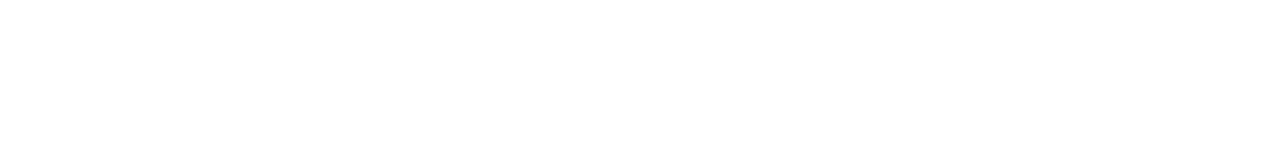
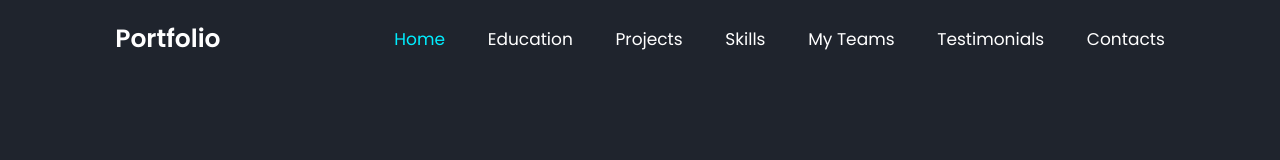
Before and after one commit to captainsifat/Portfolio-of-Sifat, a plain HTML site: page index.html in a window 1280 px wide. Drawn offline with Linux system fonts and the light colour scheme.

Commit message:
Nav-Bar added and Style added

```diff
--- a/index.html
+++ b/index.html
@@ -9,16 +9,16 @@
 </head>
 <body>
     <header class="header">
-        <a href="" class="logo"></a>
+        <a href="#" class="logo">Portfolio</a>
 
         <nav class="navbar">
-            <a href="#home"></a>
-            <a href="#education"></a>
-            <a href="#projects"></a>
-            <a href="#skills"></a>
-            <a href="#myteams"></a>
-            <a href="#testimonials"></a>
-            <a href="#contacts"></a>
+            <a href="#home" class="active">Home</a>
+            <a href="#education">Education</a>
+            <a href="#projects">Projects</a>
+            <a href="#skills">Skills</a>
+            <a href="#myteams">My Teams</a>
+            <a href="#testimonials">Testimonials</a>
+            <a href="#contacts">Contacts</a>
         </nav>
     </header>
 
--- a/style.css
+++ b/style.css
@@ -18,3 +18,44 @@
     --text-color:#fff;
     --main-color:#0ef;
 }
+html{
+    font-size: 62.5%;
+    overflow-x:hidden;
+}
+body{
+    background: var(--bg-color);
+    color: var(--text-color);
+}
+
+.header{
+    position: fixed;
+    top:0;
+    left:0;
+    width: 100%;
+    padding: 2rem 9%;
+    background: var(--bg-color);
+    display: flex;
+    justify-content: space-between;
+    align-items: center;
+    z-index: 100;
+}
+.logo{
+    font-size: 2.5rem;
+    color: var(--text-color);
+    font-weight:600;
+    cursor:default;
+}
+.navbar a {
+    font-size: 1.7rem;
+    color: var(--text-color);
+    margin-left: 4rem;
+    transition: .3s;
+
+}
+.navbar a:hover {
+    color: var(--main-color);
+}
+
+.navbar a.active {
+    color: var(--main-color);
+}
```
